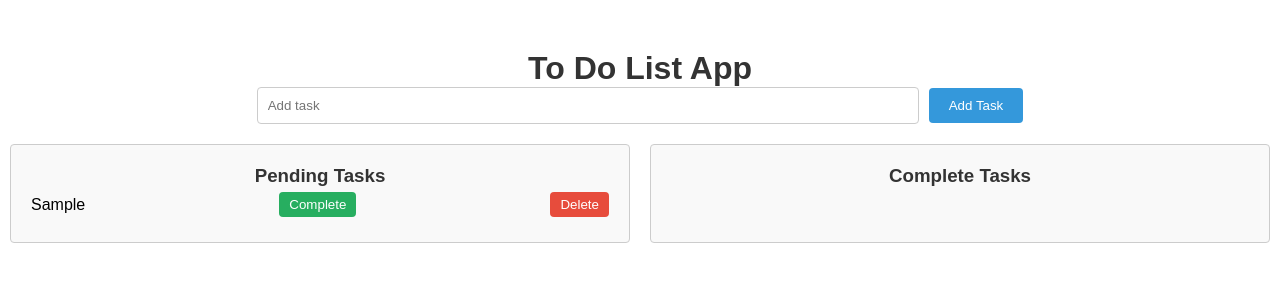
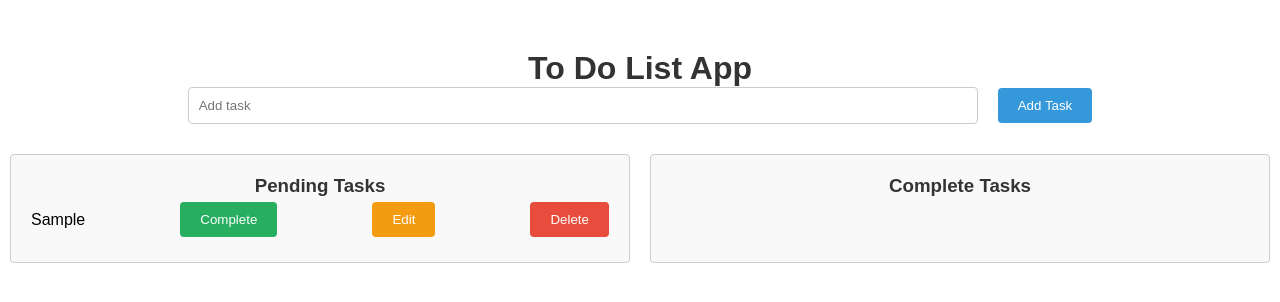
Before and after one commit to aamuhammadi/academy-practice-app, a React (Create React App) app: page / in a window 1280 px wide. Both pictures are taken after typing "Sample" into the empty fields and a click on the button "Add Task". Shown: the top 302 px of the page. Built offline with nearby package versions, Linux system fonts and the light colour scheme.

Commit message:
Class 22

```diff
--- a/src/App.css
+++ b/src/App.css
@@ -21,21 +21,59 @@ input[type="text"] {
   border-radius: 4px;
   margin-right: 10px;
   flex: 1;
-  max-width: 50%;
+  max-width: 60%; /* Adjust the max-width for better responsiveness */
+}
+
+.add-button,
+.complete-button,
+.delete-button,
+.edit-button,
+.update-button {
+  padding: 10px 20px;
+  border: none;
+  border-radius: 4px;
+  cursor: pointer;
+  margin-left: 10px; /* Add margin to separate buttons */
+  transition: background-color 0.3s, color 0.3s;
 }
 
 .add-button {
-  padding: 10px 20px;
   background-color: #3498db;
   color: white;
-  border: none;
-  border-radius: 4px;
-  cursor: pointer;
+}
+
+.complete-button {
+  background-color: #27ae60;
+  color: white;
+}
+
+.delete-button {
+  background-color: #e74c3c;
+  color: white;
+}
+
+.edit-button {
+  background-color: #f39c12;
+  color: white;
+}
+
+.update-button {
+  background-color: #311569;
+  color: white;
+}
+
+.add-button:hover,
+.complete-button:hover,
+.delete-button:hover,
+.edit-button:hover,
+.update-button:hover {
+  background-color: #333; /* Darken the color on hover */
 }
 
 .tasks-container {
   display: flex;
   justify-content: space-around;
+  flex-wrap: wrap; /* Allow tasks to wrap on smaller screens */
 }
 
 .tasks-list {
@@ -44,7 +82,7 @@ input[type="text"] {
   border: 1px solid #ccc;
   border-radius: 4px;
   background-color: #f9f9f9;
-  margin: 0 10px;
+  margin: 10px; /* Add margin to separate task lists */
   max-height: 300px;
   overflow-y: auto;
 }
@@ -65,21 +103,3 @@ li {
   align-items: center;
   padding: 5px 0;
 }
-
-.complete-button {
-  padding: 5px 10px;
-  background-color: #27ae60;
-  color: white;
-  border: none;
-  border-radius: 4px;
-  cursor: pointer;
-}
-
-.delete-button {
-  padding: 5px 10px;
-  background-color: #e74c3c;
-  color: white;
-  border: none;
-  border-radius: 4px;
-  cursor: pointer;
-}
--- a/src/App.js
+++ b/src/App.js
@@ -5,6 +5,36 @@ function App() {
   const [newTask, setNewTask] = useState("");
   const [pendingTasks, setPendingTasks] = useState([]);
   const [completeTasks, setCompleteTasks] = useState([]);
+  const [eptIndex, setEptIndex] = useState(-1);
+  const [epTask, setEpTask] = useState("");
+  const [ectIndex, setEctIndex] = useState(-1);
+  const [ecTask, setEcTask] = useState("");
+
+  const cttEdit = (index, task) => {
+    setEctIndex(index);
+    setEcTask(task);
+  };
+
+  const updateCTask = () => {
+    const updatedCTask = [...completeTasks];
+    updatedCTask[ectIndex] = ecTask;
+    setCompleteTasks(updatedCTask);
+    setEctIndex(-1);
+    setEcTask("");
+  };
+
+  const pttEdit = (index, task) => {
+    setEptIndex(index);
+    setEpTask(task);
+  };
+
+  const updatePTask = () => {
+    const updatedPTask = [...pendingTasks];
+    updatedPTask[eptIndex] = epTask;
+    setPendingTasks(updatedPTask);
+    setEptIndex(-1);
+    setEpTask("");
+  };
 
   const addPendingTask = () => {
     setPendingTasks([...pendingTasks, newTask]);
@@ -62,6 +92,19 @@ function App() {
           <ul>
             {pendingTasks.map((pt, i) => (
               <li key={i}>
+                {eptIndex === i ? (
+                  <>
+                    <input
+                      type="text"
+                      value={epTask}
+                      onChange={(e) => setEpTask(e.target.value)}
+                    />
+                    <button className="update-button" onClick={updatePTask}>
+                      Update
+                    </button>
+                  </>
+                ) : (
+                  <>
                     {pt}
                     <button
                       className="complete-button"
@@ -70,11 +113,19 @@ function App() {
                       Complete
                     </button>
                     <button
+                      className="edit-button"
+                      onClick={() => pttEdit(i, pt)}
+                    >
+                      Edit
+                    </button>
+                    <button
                       className="delete-button"
                       onClick={() => deleteTask(i, "pending")}
                     >
                       Delete
                     </button>
+                  </>
+                )}
               </li>
             ))}
           </ul>
@@ -84,13 +135,35 @@ function App() {
           <ul>
             {completeTasks.map((ct, i) => (
               <li key={i}>
+                {ectIndex === i ? (
+                  <>
+                    <input
+                      type="text"
+                      value={ecTask}
+                      onChange={(e) => setEcTask(e.target.value)}
+                    />
+                    <button className="update-button" onClick={updateCTask}>
+                      Update
+                    </button>
+                  </>
+                ) : (
+                  <>
                     {ct}
+                    <button
+                      className="edit-button"
+                      onClick={() => cttEdit(i, ct)}
+                    >
+                      Edit
+                    </button>
+
                     <button
                       className="delete-button"
                       onClick={() => deleteTask(i, "complete")}
                     >
                       Delete
                     </button>
+                  </>
+                )}
               </li>
             ))}
           </ul>
```
Lines whose indentation alone changed are shown as unchanged.
